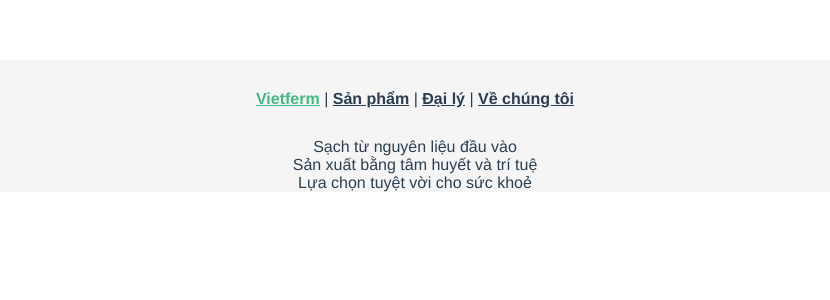
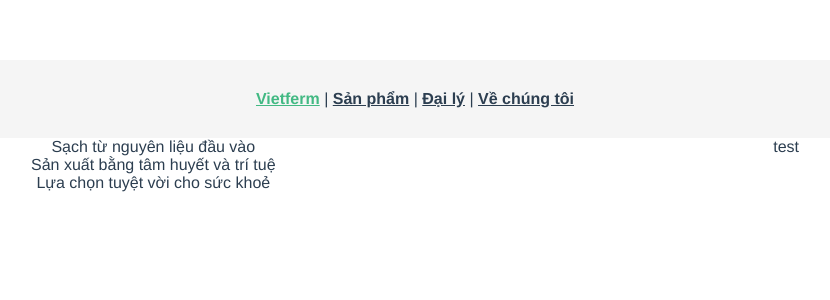
Before and after one commit to kristabel-wong/vietferm-redesign, a Vue app: page / in a window 1280 px wide. Shown: the top 300 px of the page, without its empty margins (225-1055 px from the left). Built offline with nearby package versions, Linux system fonts and the light colour scheme.

Commit message:
added swiper carousel and basic css

```diff
--- a/package.json
+++ b/package.json
@@ -9,6 +9,7 @@
   },
   "dependencies": {
     "core-js": "^3.8.3",
+    "swiper": "^8.3.1",
     "vue": "^2.6.14",
     "vue-i18n": "^8.27.2",
     "vue-router": "^3.5.1"
--- a/src/components/HomePage.vue
+++ b/src/components/HomePage.vue
@@ -1,5 +1,6 @@
 <template>
     <div class="home">
+        <div class="top">
             <div>
                 Sạch từ nguyên liệu đầu vào
             </div>
@@ -8,6 +9,11 @@
             </div>
             <div>
                 Lựa chọn tuyệt vời cho sức khoẻ
+            </div>
+        </div>
+
+        <div class="carousel">
+            test
         </div>
     </div>
 </template>
@@ -21,4 +27,17 @@ export default {
 <!-- Add "scoped" attribute to limit CSS to this component only -->
 <style scoped>
 
+.top {
+    float: left;
+}
+
+.carousel {
+    float: right;
+}
+
+.home {
+    width: 60vw;
+    margin: 0 auto;
+}
+
 </style>
```
Also changed, not shown: 1 other file (tests, documents, lock files or other folders). Lines whose indentation alone changed are shown as unchanged.
